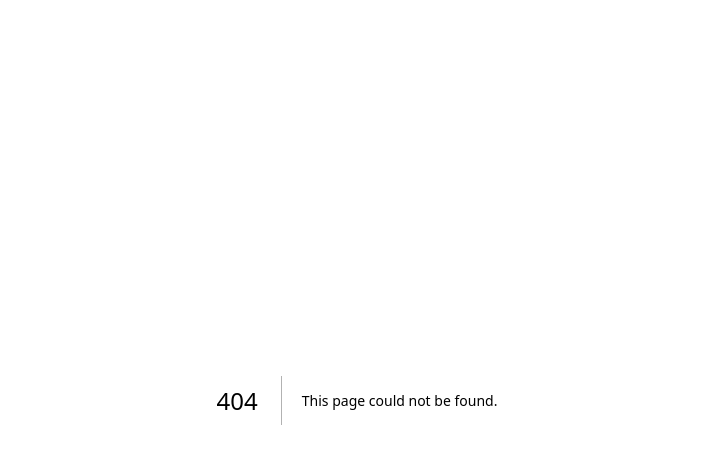
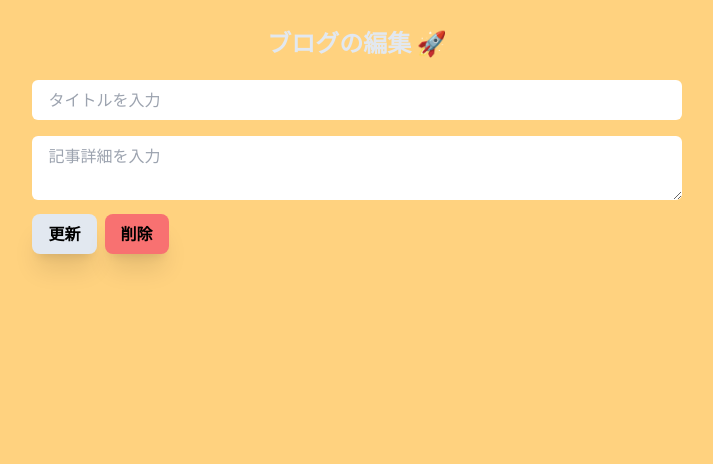
Before and after one commit to beppumisato/fullstack-bg-yt, a Next.js app: page /blog/edit/1 in a window 1280 px wide. Before the commit this address had no page. Shown: the top 464 px of the page, without its empty margins (283-996 px from the left). Built offline with nearby package versions, Linux system fonts and the light colour scheme; no server answers; the database is empty.

Commit message:
✨ 完成

```diff
--- /dev/null
+++ b/src/app/blog/edit/[id]/page.tsx
@@ -0,0 +1,110 @@
+"use client";
+
+import { useRouter } from "next/navigation";
+import { title } from "process";
+import React, { useRef, useEffect } from "react";
+import {Toaster, toast} from "react-hot-toast";
+
+const editBlog = async (title: string | undefined,
+     description: string | undefined,
+     id: number
+     ) => {
+    const res = await fetch(`http://localhost:3000/api/blog/${id}`,{
+        method:"PUT",
+        headers:{
+            "Content-Type" : "application/json",
+        },
+        body: JSON.stringify({ title, description, id }),
+});
+
+return res.json();
+};
+
+const getBlogbyId = async (id: number) => {
+   const res = await fetch(`http://localhost:3000/api/blog/${id}`);
+   const data = await res.json();
+return data.post;
+};
+
+const deleteBlog = async (id: number) => {
+    const res = await fetch(`http://localhost:3000/api/blog/${id}`, {
+        method: "DELETE",
+        headers:{
+            "Content-Type" : "application/json",
+        },
+   });
+
+ return res.json();
+ };
+
+
+const EditPost = ({ params }: { params: { id: number }}) => {
+    const router = useRouter();
+    const titleRef = useRef<HTMLInputElement | null>(null);
+    const descriptionRef = useRef<HTMLTextAreaElement | null>(null);
+
+    const handleSubmit = async (e: React.FormEvent) => {
+        e.preventDefault();
+
+        toast.loading("編集中です・・・",{ id: "1" });
+        await editBlog(
+            titleRef.current?.value,
+            descriptionRef.current?.value,
+            params.id);
+
+        toast.success("編集に成功しました！",{ id: "1" });
+
+        router.push("/");
+        router.refresh();
+    };
+
+    const handleDelete = async () => {
+        toast.loading("削除中です・・・");
+        await deleteBlog(params.id);
+
+        router.push("/");
+        router.refresh();
+    };
+    useEffect(() => {
+        getBlogbyId(params.id).then((data) => {
+            if (titleRef.current && descriptionRef.current) {
+                titleRef.current.value = data.title;
+                descriptionRef.current.value = data.description;
+            }
+        }).catch(err => {
+            toast.error("エラーが発生しました。",{ id: "1" });
+        });
+    }, []);
+    return (
+    <>
+    <Toaster />
+    <div className="w-full m-auto flex my-4">
+      <div className="flex flex-col justify-center items-center m-auto">
+        <p className="text-2xl text-slate-200 font-bold p-3">ブログの編集 🚀</p>
+        <form onSubmit={handleSubmit}>
+          <input
+          ref={titleRef}
+            placeholder="タイトルを入力"
+            type="text"
+            className="rounded-md px-4 w-full py-2 my-2"
+          />
+          <textarea
+          ref={descriptionRef}
+            placeholder="記事詳細を入力"
+            className="rounded-md px-4 py-2 w-full my-2"
+          ></textarea>
+          <button className="font-semibold px-4 py-2 shadow-xl bg-slate-200 rounded-lg m-auto hover:bg-slate-100">
+            更新
+          </button>
+          <button onClick={handleDelete}
+          className="ml-2 font-semibold px-4 py-2 shadow-xl bg-red-400 rounded-lg m-auto hover:bg-slate-100">
+            削除
+          </button>
+        </form>
+      </div>
+    </div>
+  </>
+    );
+}
+
+export default EditPost;
```
